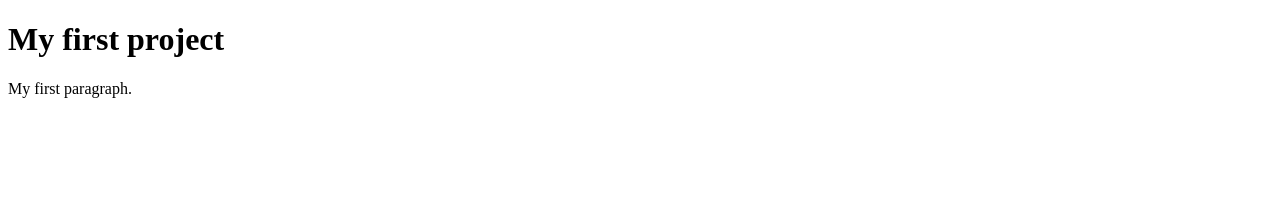
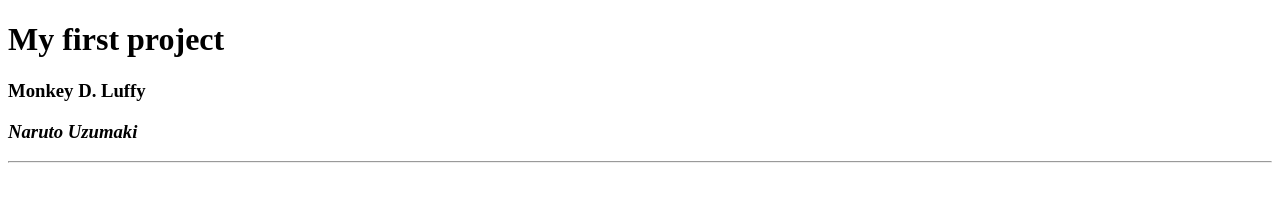
Before and after one commit to GionneWalker/GionneWalker.github.io, a plain HTML site: page index.html in a window 1280 px wide. Drawn offline with Linux system fonts and the light colour scheme.

Commit message:
bolded & italicisedg

```diff
--- a/index.html
+++ b/index.html
@@ -6,7 +6,8 @@
     <body>
 
         <h1>My first project</h1>
-        <p>My first paragraph.</p>
-
+        <h3><p>Monkey D. Luffy</p></h3>
+        <h3><p><i>Naruto Uzumaki</i></p></h3>
+        <hr>
     </body>
 </html>
```
